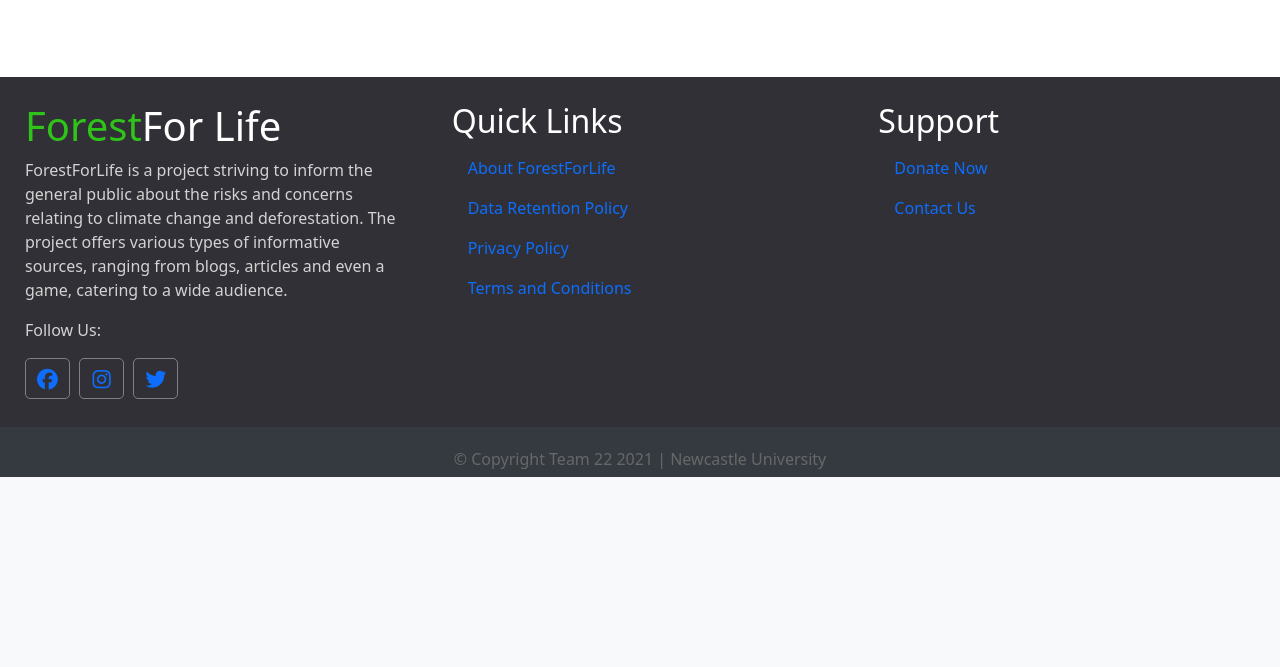
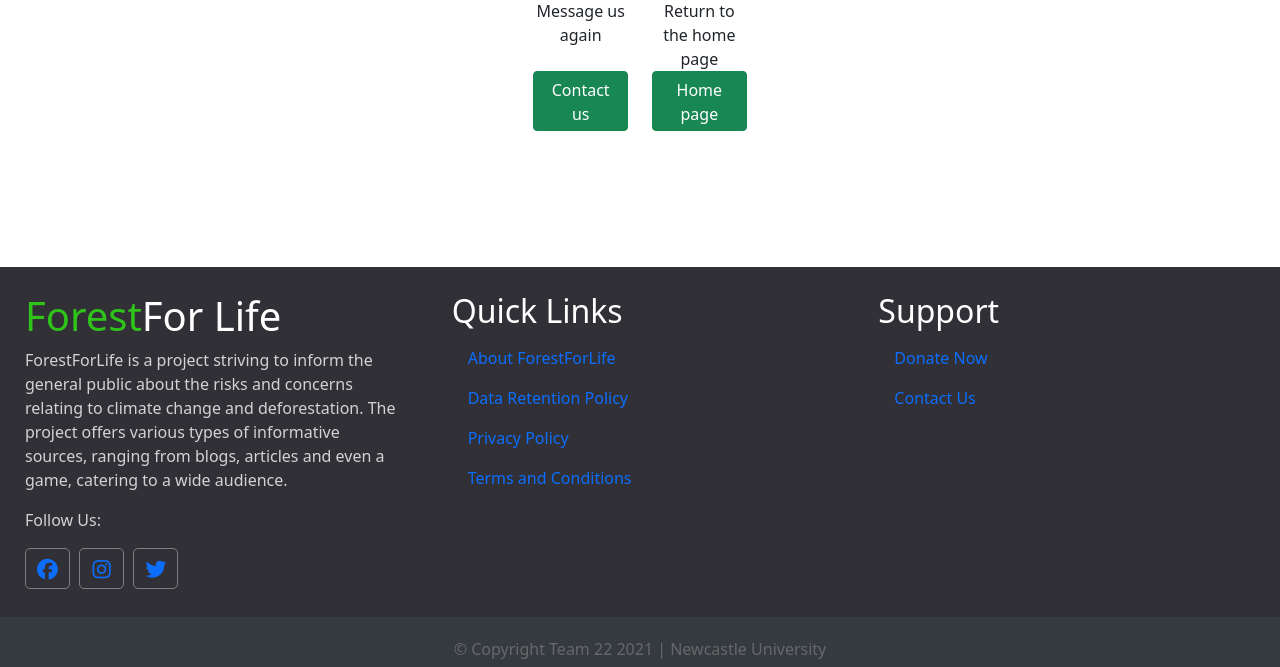
Before and after one commit to benlongcroft/ForestForLife, a Django app: page /support/success/ in a window 1280 px wide. Shown: the part 523-1190 px from the top of the page. Before the commit the page ends 1000 px from the top, so only its background shows below. Run offline with Django 3.2, Linux system fonts and the light colour scheme; some libraries are stand-ins or nearby versions.

Commit message:
redesigned success.html

```diff
--- a/support/templates/success.html
+++ b/support/templates/success.html
@@ -1,25 +1,36 @@
 {% extends 'base.html' %}
 
+{% load static %}
+{% block style %}<link rel="stylesheet" href="{% static 'forestforlife/css/success.css'%}">{% endblock %}
 {% block content %}
 {% include 'includes/navbar.html' %}
 
-    <div class="container">
-        <h4 class="display-6 font-weight-bold">Thank you for your message.</h4>
+    <div class="jumbotron jumbotron-fluid">
+        <div class="container">
+            <h1 class="display-6">Thank you for your message</h1>
+            <p class="lead">We appreciate all the feedback and support we get from the community </p>
+        </div>
     </div>
 
     <br>
+    <img class = "image" src="{% static 'forestforlife/img/growing_tree.png' %}" alt="Growing tree">
+
     <br>
-    <br>
-    <br>
-    <br>
-    <br>
-    <br>
-    <br>
-    <br>
-    <br>
-    <br>
-    <br>
-    <br>
+
+
+    <div class="col-2 mx-auto">
+        <div class="row">
+            <div class="col" style="text-align: center">Message us again</div>
+            <div class="col" style="text-align: center">Return to the home page</div>
+        </div>
+
+        <div class="row" >
+            <div class="col"><a class="btn btn-success" style="height: 60px" style="text-align: center"
+                                href="{% url 'support:contact' %}">Contact us</a></div>
+            <div class="col"><a class="btn btn-success" style="height: 60px" style="text-align: center"
+                                href="{% url 'home' %}">Home page</a></div>
+        </div>
+    </div>
     <br>
     <br>
     <br>
```
Also changed, not shown: db.sqlite3.
